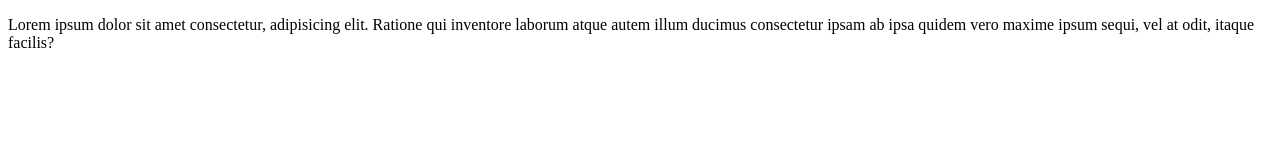
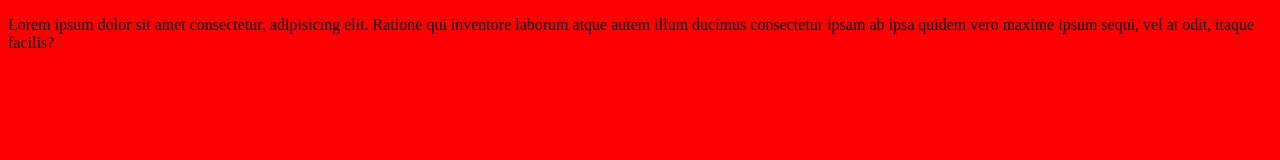
Before and after one commit to MohammadMHabibi/Gang, a plain HTML site: page index.html in a window 1280 px wide. Drawn offline with Linux system fonts and the light colour scheme.

Commit message:
hello childs

```diff
--- a/index.html
+++ b/index.html
@@ -4,6 +4,7 @@
     <meta charset="UTF-8">
     <meta name="viewport" content="width=device-width, initial-scale=1.0">
     <title>Document</title>
+    <link rel="stylesheet" href="./style/style.css">
 </head>
 <body>
     <p>Lorem ipsum dolor sit amet consectetur, adipisicing elit. Ratione qui inventore laborum atque autem illum ducimus consectetur ipsam ab ipsa quidem vero maxime ipsum sequi, vel at odit, itaque facilis?</p>
--- a/style/style.css
+++ b/style/style.css
@@ -0,0 +1,3 @@
+body{
+    background-color: red;
+}
```
